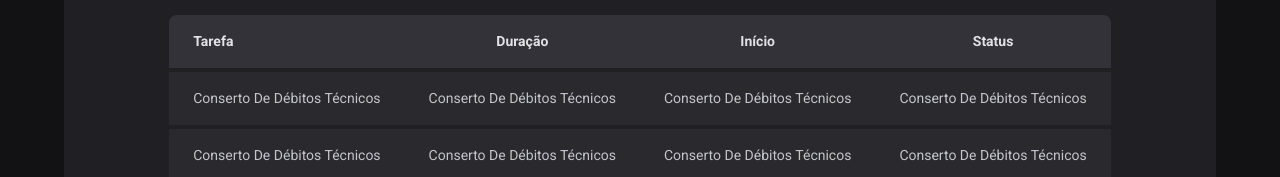
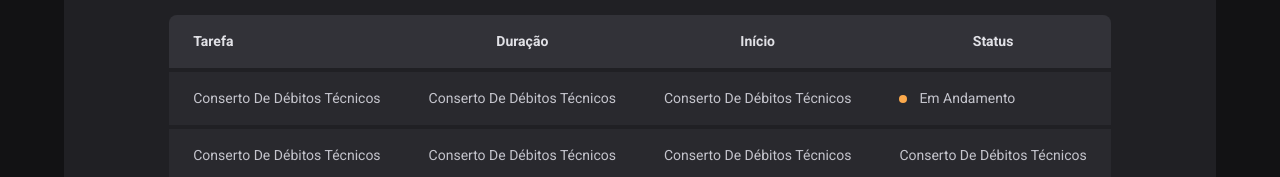
Before and after one commit to luiszkm/IgTimer, a React (Vite) app: page /history in a window 1280 px wide. Shown: the part 269-446 px from the top of the page. Built offline with nearby package versions, Linux system fonts and the light colour scheme.

Commit message:
add component status

```diff
--- /dev/null
+++ b/src/components/Status.tsx
@@ -0,0 +1,23 @@
+
+interface StatusProps {
+  status?: 'finished' | 'failed',
+
+}
+
+export function Status({ status }: StatusProps) {
+  return (
+    <div className="flex items-center gap-3">
+      <div className={
+        status === 'finished' ? "w-2 h-2 rounded-full bg-[#04D361]" :
+          status === 'failed' ? "w-2 h-2 rounded-full bg-[#AB222E]" :
+            "w-2 h-2 rounded-full bg-[#FBA94C]"}></div>
+      <span>
+        {
+          status === 'finished' ? "Concluído" :
+          status === 'failed' ? "Interrompido" :
+          "Em andamento"
+        }
+      </span>
+    </div>
+  )
+}
--- a/src/pages/History.tsx
+++ b/src/pages/History.tsx
@@ -1,3 +1,5 @@
+import { Status } from "../components/Status";
+
 export function History() {
   return (
     <section className="flex flex-col gap-8 ">
@@ -18,7 +20,7 @@ export function History() {
             <td className="py-4 px-6 mt-2">Conserto de débitos técnicos </td>
             <td className="py-4 px-6 mt-2">Conserto de débitos técnicos </td>
             <td className="py-4 px-6 mt-2">Conserto de débitos técnicos </td>
-            <td className="py-4 px-6 mt-2">Conserto de débitos técnicos </td>
+            <td className="py-4 px-6 mt-2"> <Status /> </td>
           </tr>
 
           <tr className="bg-gray-700 border-t-4 border-t-gray-800 ">
```
